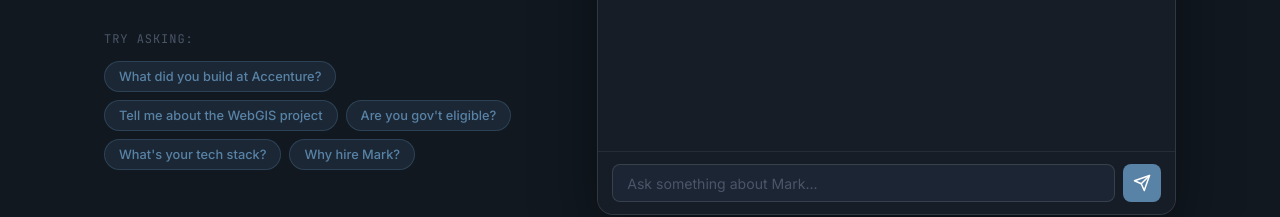
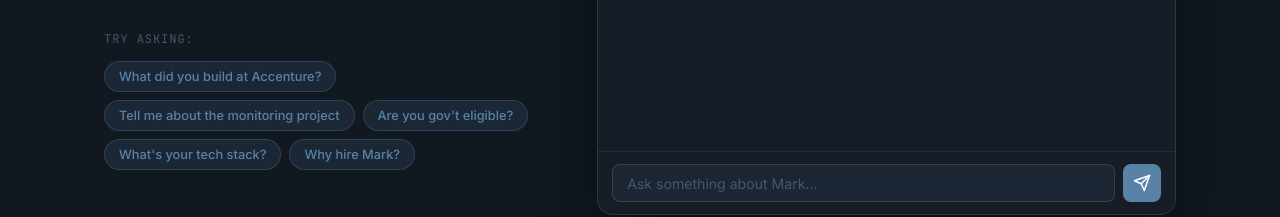
Before and after one commit to TheMbrk/thembrk.github.io, a plain HTML site: page index.html in a window 1280 px wide. Shown: the part 1275-1492 px from the top of the page. Drawn offline with Linux system fonts and the light colour scheme.

Commit message:
Swap chatbot sample question WebGIS -> monitoring project
The assistant's knowledge base (in the Cloudflare Worker) has no data on
the Liquefaction WebGIS project, so the 'Tell me about the WebGIS
project' sample chip returned a not-found reply. Replaced it with the
monitoring dashboard, which the bot answers well. All five sample chips
now return good answers.

Co-Authored-By: Claude Opus 4.8 <noreply@anthropic.com>

```diff
--- a/index.html
+++ b/index.html
@@ -128,7 +128,7 @@
             <p class="demo-intro__label">Try asking:</p>
             <div class="sample-qs" id="sample-qs">
               <button class="sample-q" data-q="What did you build at Accenture?">What did you build at Accenture?</button>
-              <button class="sample-q" data-q="Tell me about the Liquefaction WebGIS project.">Tell me about the WebGIS project</button>
+              <button class="sample-q" data-q="Tell me about the monitoring dashboard Mark built">Tell me about the monitoring project</button>
               <button class="sample-q" data-q="Are you eligible for government positions?">Are you gov't eligible?</button>
               <button class="sample-q" data-q="What is your tech stack?">What's your tech stack?</button>
               <button class="sample-q" data-q="Why should I hire Mark?">Why hire Mark?</button>
```
